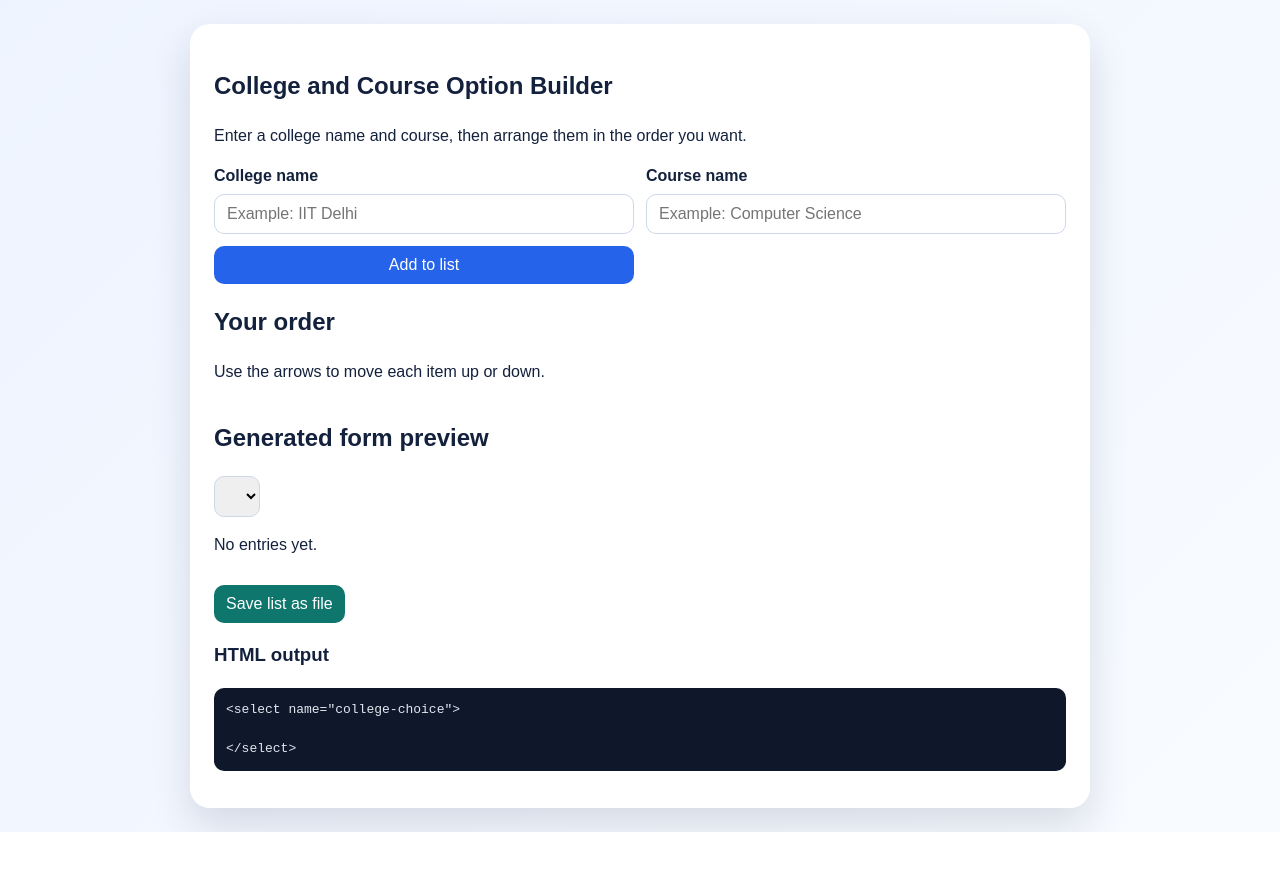
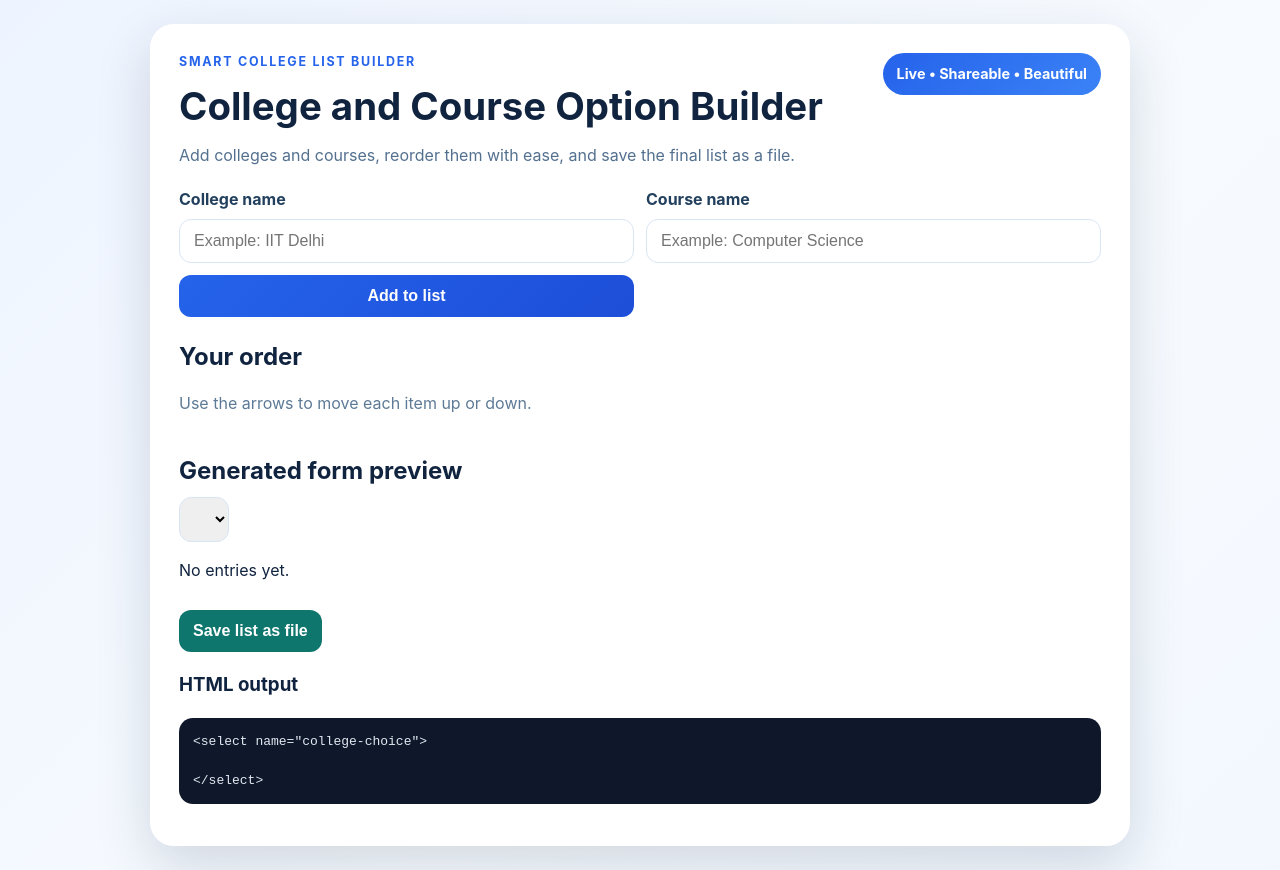
Before and after one commit to pratap-sudo/option_form, a website: page index.html in a window 1280 px wide. Before the commit the page ends 832 px from the top, so only its background shows below. Drawn offline with Linux system fonts and the light colour scheme; no server answers.

Commit message:
Refresh UI styling

```diff
--- a/index.html
+++ b/index.html
@@ -9,8 +9,14 @@
   <body>
     <main class="app">
       <section class="card">
-        <h1>College and Course Option Builder</h1>
-        <p>Enter a college name and course, then arrange them in the order you want.</p>
+        <div class="hero">
+          <div>
+            <p class="eyebrow">Smart college list builder</p>
+            <h1>College and Course Option Builder</h1>
+            <p class="subtitle">Add colleges and courses, reorder them with ease, and save the final list as a file.</p>
+          </div>
+          <div class="hero-badge">Live • Shareable • Beautiful</div>
+        </div>
 
         <form id="entry-form" class="entry-form">
           <label>
--- a/styles.css
+++ b/styles.css
@@ -1,9 +1,9 @@
 :root {
   color-scheme: light;
-  font-family: Arial, sans-serif;
+  font-family: Inter, "Segoe UI", Roboto, Arial, sans-serif;
   line-height: 1.5;
-  color: #14213d;
-  background: linear-gradient(135deg, #eef4ff, #f8fbff);
+  color: #10233f;
+  background: linear-gradient(135deg, #eef4ff, #f7fbff 60%, #f3f8ff);
 }
 
 * { box-sizing: border-box; }
@@ -15,36 +15,80 @@ body {
   padding: 24px;
 }
 
-.app { width: min(100%, 900px); }
+.app { width: min(100%, 980px); }
 .card {
-  background: white;
-  border-radius: 20px;
-  padding: 24px;
-  box-shadow: 0 18px 40px rgba(20, 33, 61, 0.14);
+  background: rgba(255, 255, 255, 0.96);
+  border: 1px solid rgba(255, 255, 255, 0.9);
+  border-radius: 24px;
+  padding: 28px;
+  box-shadow: 0 20px 55px rgba(16, 35, 63, 0.16);
+  backdrop-filter: blur(10px);
+}
+
+.hero {
+  display: flex;
+  justify-content: space-between;
+  align-items: flex-start;
+  gap: 16px;
+  margin-bottom: 20px;
+}
+.eyebrow {
+  margin: 0 0 6px;
+  color: #2563eb;
+  font-weight: 700;
+  text-transform: uppercase;
+  letter-spacing: 0.14em;
+  font-size: 0.78rem;
+}
+h1 {
+  margin: 0 0 8px;
+  font-size: clamp(1.7rem, 3vw, 2.4rem);
+}
+.subtitle {
+  margin: 0;
+  color: #53708f;
+  max-width: 650px;
+}
+.hero-badge {
+  background: linear-gradient(135deg, #2563eb, #3b82f6);
+  color: white;
+  padding: 10px 14px;
+  border-radius: 999px;
+  font-size: 0.9rem;
+  font-weight: 700;
+  white-space: nowrap;
 }
 
 .entry-form {
   display: grid;
   gap: 12px;
   grid-template-columns: repeat(2, minmax(0, 1fr));
-  margin-bottom: 20px;
+  margin-bottom: 22px;
 }
-label { display: flex; flex-direction: column; gap: 6px; font-weight: 600; }
+label { display: flex; flex-direction: column; gap: 8px; font-weight: 700; color: #22405d; }
 input, button, select {
-  padding: 10px 12px;
-  border-radius: 10px;
-  border: 1px solid #cdd8ea;
+  padding: 12px 14px;
+  border-radius: 12px;
+  border: 1px solid #d8e5f3;
   font-size: 1rem;
+  transition: 180ms ease;
+}
+input:focus, select:focus {
+  outline: none;
+  border-color: #2563eb;
+  box-shadow: 0 0 0 3px rgba(37, 99, 235, 0.16);
 }
 button {
-  background: #2563eb;
+  background: linear-gradient(135deg, #2563eb, #1d4ed8);
   color: white;
   border: none;
   cursor: pointer;
+  font-weight: 700;
 }
-button.secondary { background: #64748b; }
-button.danger { background: #dc2626; }
-button#save-file-btn { margin-top: 12px; background: #0f766e; }
+button:hover { transform: translateY(-1px); }
+button.secondary { background: linear-gradient(135deg, #64748b, #475569); }
+button.danger { background: linear-gradient(135deg, #ef4444, #dc2626); }
+button#save-file-btn { margin-top: 12px; background: linear-gradient(135deg, #0f766e, #0f766e); }
 
 .entry-list {
   list-style: none;
@@ -58,22 +102,29 @@ button#save-file-btn { margin-top: 12px; background: #0f766e; }
   justify-content: space-between;
   align-items: center;
   gap: 12px;
-  padding: 12px;
-  border: 1px solid #dde7f3;
-  border-radius: 12px;
-  background: #f8fbff;
+  padding: 14px 14px;
+  border: 1px solid #e1ebf7;
+  border-radius: 16px;
+  background: linear-gradient(135deg, #f8fbff, #eef6ff);
 }
 .entry-item__info { flex: 1; }
-.entry-item__actions { display: flex; gap: 6px; flex-wrap: wrap; }
-.preview-panel { margin-top: 20px; }
+.entry-item__info strong { font-size: 1rem; }
+.entry-item__info div { color: #5d7a96; }
+.entry-item__actions { display: flex; gap: 8px; flex-wrap: wrap; }
+.preview-panel { margin-top: 22px; }
+.preview-panel h2, .list-panel h2 { margin-bottom: 8px; }
+preview-panel p, .list-panel p { color: #5d7a96; }
 pre {
   background: #0f172a;
   color: #e2e8f0;
-  padding: 12px;
-  border-radius: 10px;
+  padding: 14px;
+  border-radius: 14px;
   overflow-x: auto;
+  margin-top: 12px;
 }
 @media (max-width: 700px) {
+  .hero { flex-direction: column; }
   .entry-form { grid-template-columns: 1fr; }
   .entry-item { flex-direction: column; align-items: flex-start; }
+  .card { padding: 18px; }
 }
```
